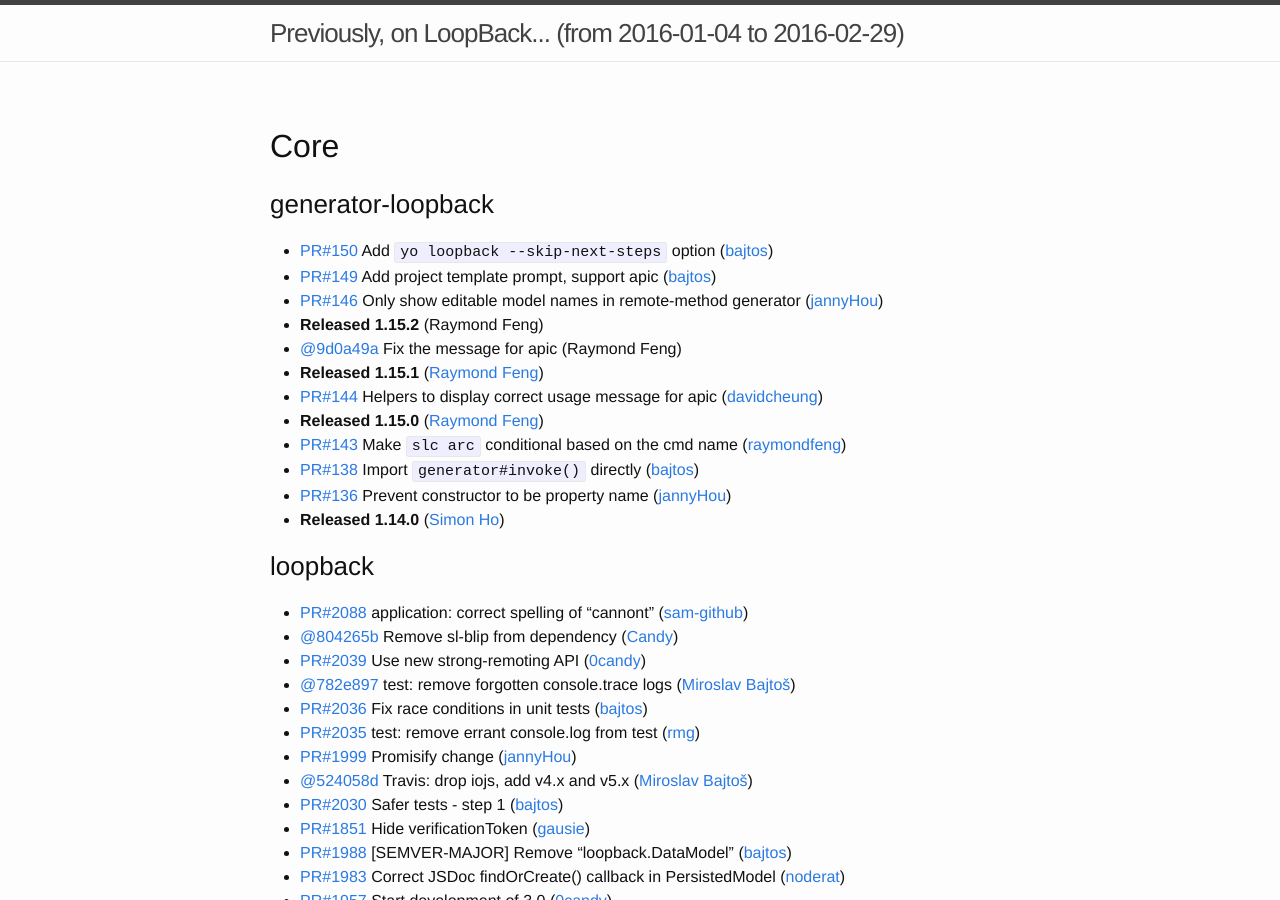
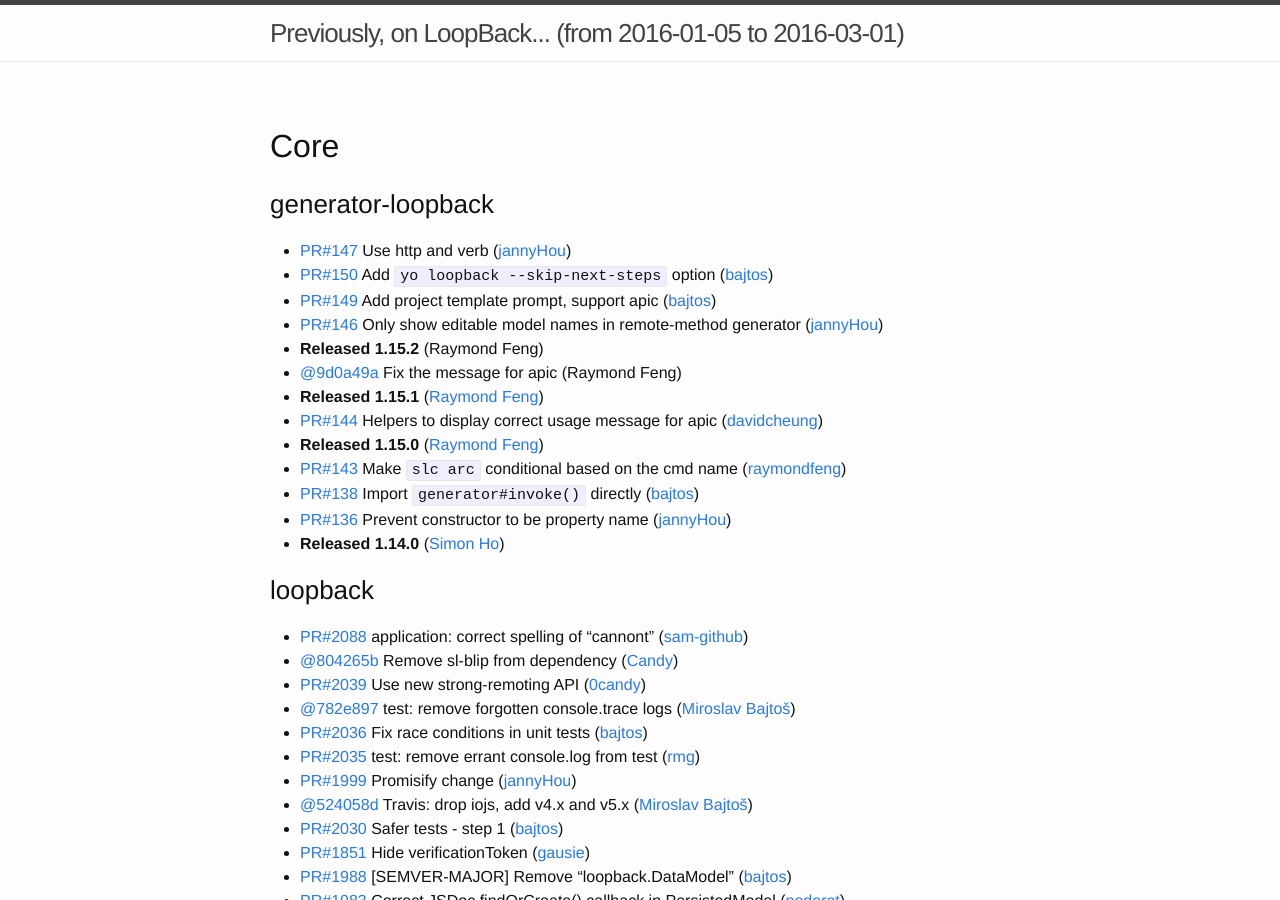
Before and after one commit to strongloop/loopback, a Jekyll site: the page built from index.md, in a window 1280 px wide and 900 px high. Built offline with Jekyll 4.4.1, drawn with Linux system fonts in a browser that asks for light colours.

Commit message:
Update changelog

```diff
--- a/index.md
+++ b/index.md
@@ -1,11 +1,12 @@
 ---
 layout: page
-since: (from 2016-01-04 to 2016-02-29)
+since: (from 2016-01-05 to 2016-03-01)
 ---
 
 ## Core
 
 ### generator-loopback
+ * [PR#147](https://github.com/strongloop/generator-loopback/pull/147) Use http and verb ([jannyHou](https://github.com/jannyHou))
  * [PR#150](https://github.com/strongloop/generator-loopback/pull/150) Add `yo loopback --skip-next-steps` option ([bajtos](https://github.com/bajtos))
  * [PR#149](https://github.com/strongloop/generator-loopback/pull/149) Add project template prompt, support apic ([bajtos](https://github.com/bajtos))
  * [PR#146](https://github.com/strongloop/generator-loopback/pull/146) Only show editable model names in remote-method generator ([jannyHou](https://github.com/jannyHou))
```
